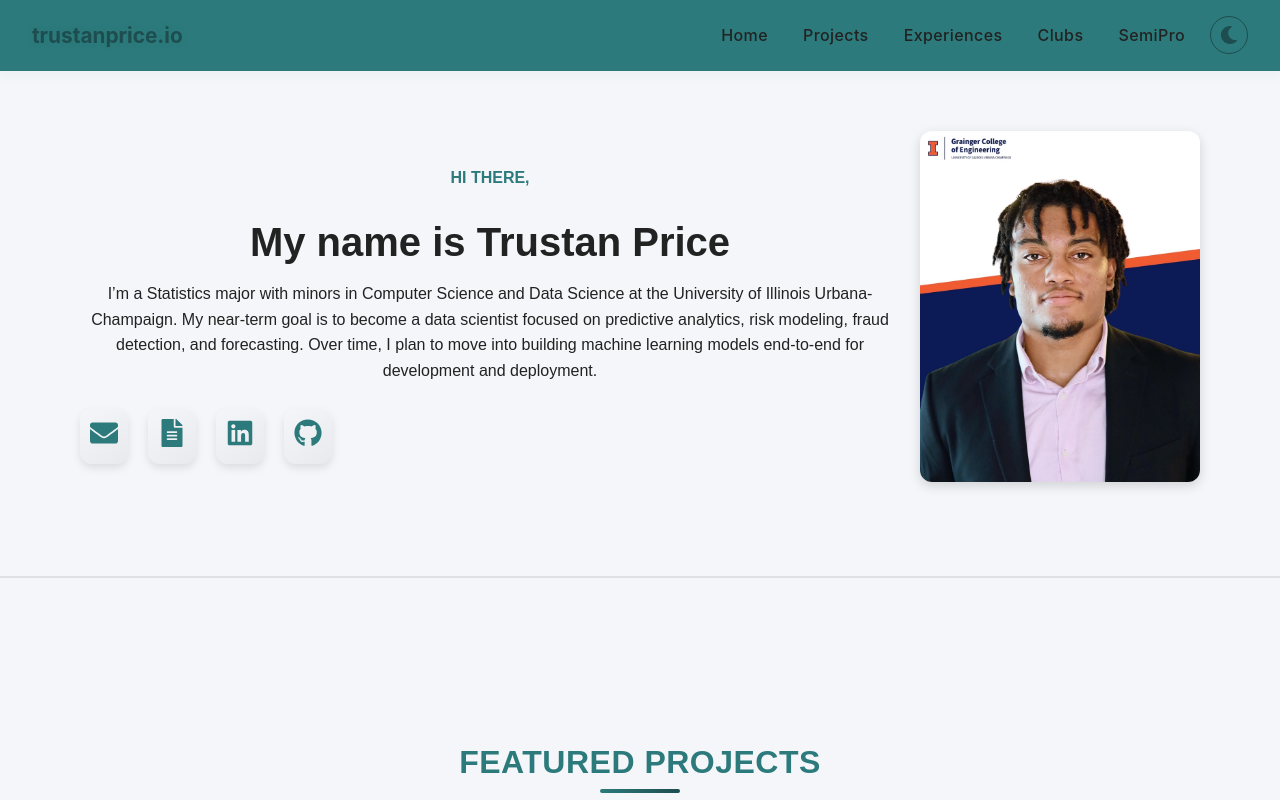
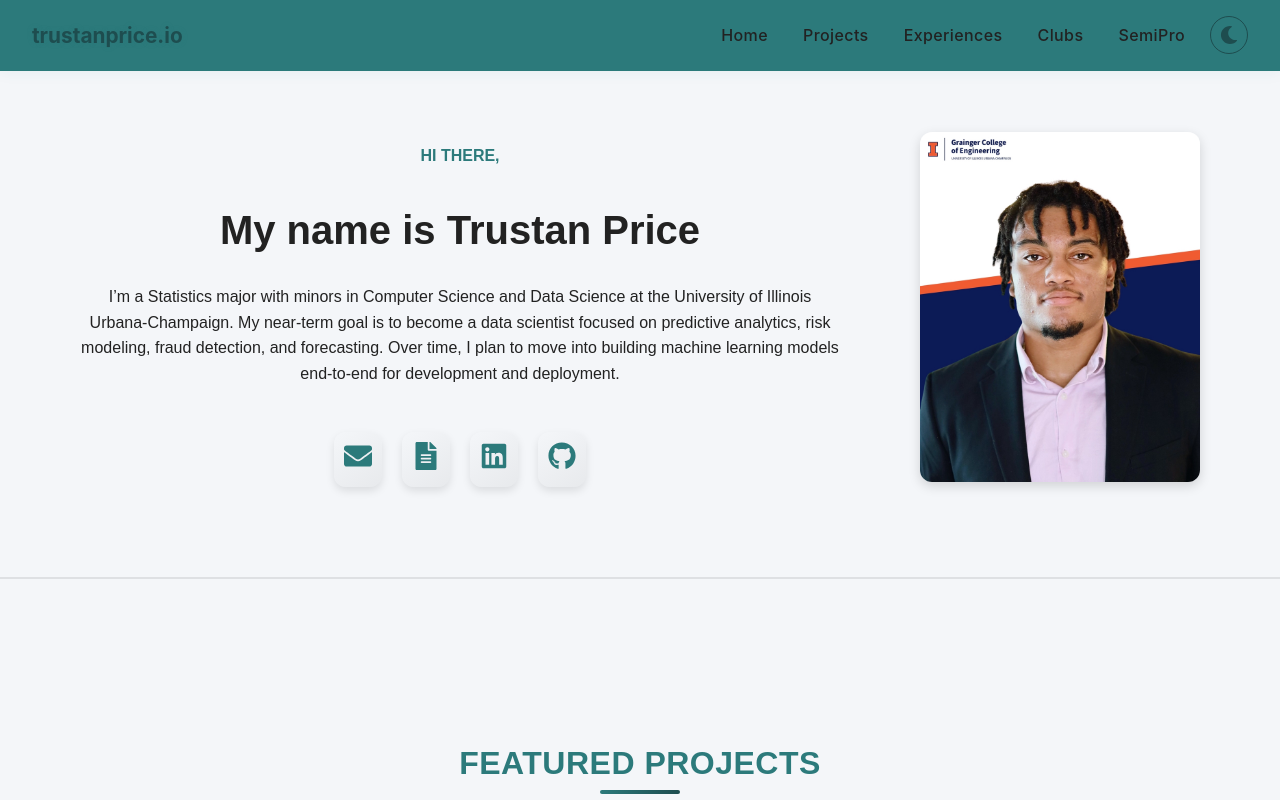
Before and after one commit to trustanprice/personal-portfolio, a React (Create React App) app: page / in a window 1280 px wide. Shown: the top 800 px of the page. Built offline with nearby package versions, Linux system fonts and the light colour scheme.

Commit message:
updating home page formatting

```diff
--- a/src/styles/Home.css
+++ b/src/styles/Home.css
@@ -15,17 +15,21 @@
 .hero {
   display: flex;
   align-items: center;
-  justify-content: space-between;
+  justify-content: center; /* <-- change from space-between */
+  gap: 60px;               /* <-- add gap so image doesn't touch text */
   flex-wrap: wrap;
   padding: 60px 80px 30px;
-  background: var(--bg-color);
-  transition: background 0.4s ease, color 0.4s ease;
 }
 
 .hero-text {
   flex: 1;
   max-width: 900px;
   padding-right: 20px;
+
+  display: flex;
+  flex-direction: column;
+  align-items: center;   /* centers the whole intro column */
+  text-align: center;    /* centers the text */
 }
 
 .intro {
@@ -55,6 +59,7 @@
   display: flex;
   flex-wrap: wrap;
   gap: 10px;
+  justify-content: center; /* <-- add this */
 }
 
 .btn {
@@ -82,8 +87,9 @@
   margin-top: 25px;
   display: flex;
   gap: 20px;
-  justify-content: flex-start;
+  justify-content: center; /* <-- change from flex-start */
 }
+
 
 .links a {
   color: var(--accent-color, #2c7a7b);
```
